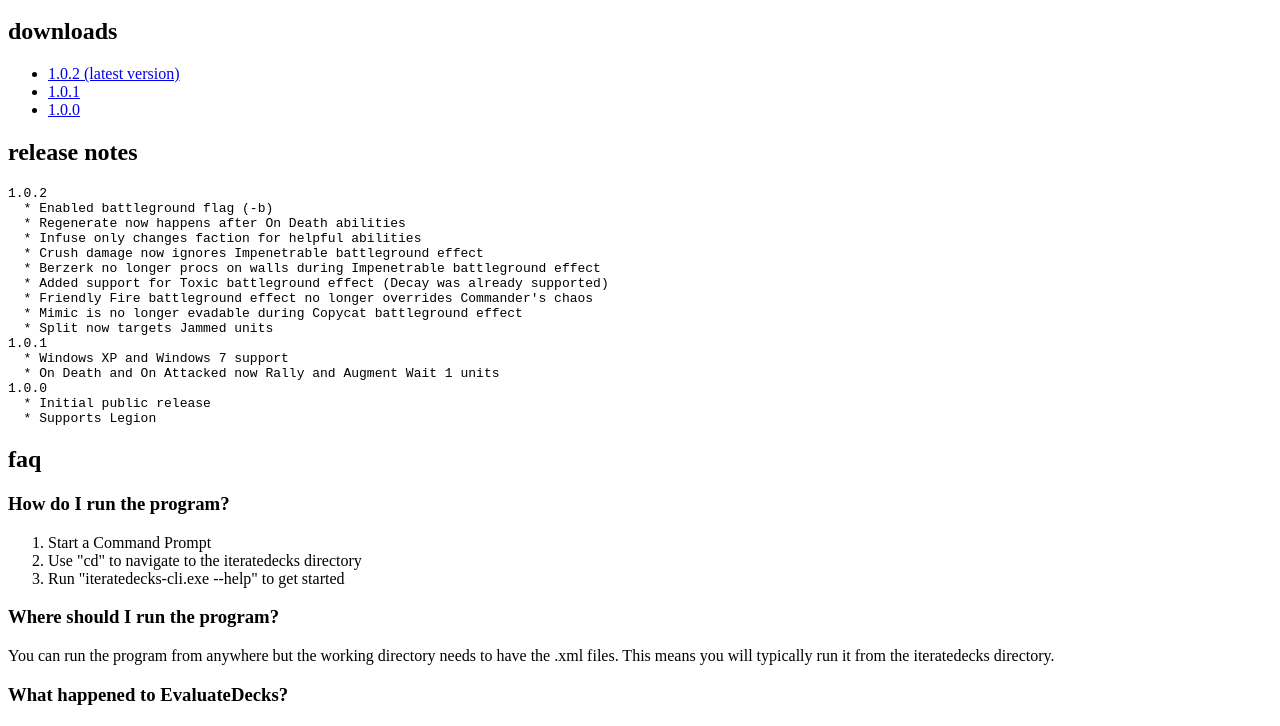
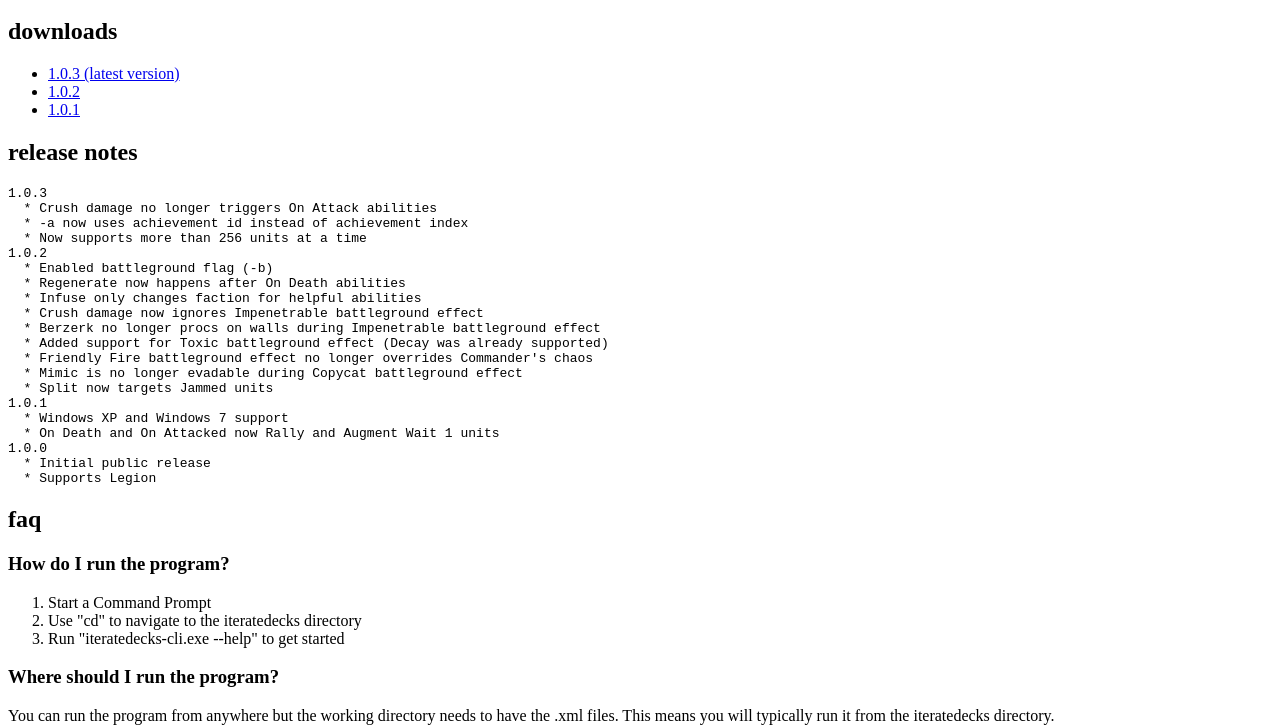
Before and after one commit to iteratedecks/iteratedecks, a plain HTML site: page web/index.html in a window 1280 px wide. Shown: the part 48-774 px from the top of the page. Drawn offline with Linux system fonts and the light colour scheme.

Commit message:
Documentation for 1.0.3

```diff
--- a/web/index.html
+++ b/web/index.html
@@ -6,13 +6,17 @@
 <h1>iteratedecks</h1>
 <h2>downloads</h2>
 <ul>
-<li><a href="downloads/iteratedecks102.zip">1.0.2 (latest version)</a></li>
+<li><a href="downloads/iteratedecks103.zip">1.0.3 (latest version)</a></li>
+<li><a href="downloads/iteratedecks102.zip">1.0.2</a></li>
 <li><a href="downloads/iteratedecks101.zip">1.0.1</a></li>
-<li><a href="downloads/iteratedecks100.zip">1.0.0</a></li>
 </ul>
 
 <h2>release notes</h2>
 <pre>
+1.0.3
+  * Crush damage no longer triggers On Attack abilities
+  * -a now uses achievement id instead of achievement index
+  * Now supports more than 256 units at a time
 1.0.2
   * Enabled battleground flag (-b)
   * Regenerate now happens after On Death abilities
```
Also changed, not shown: web/kong.txt.
